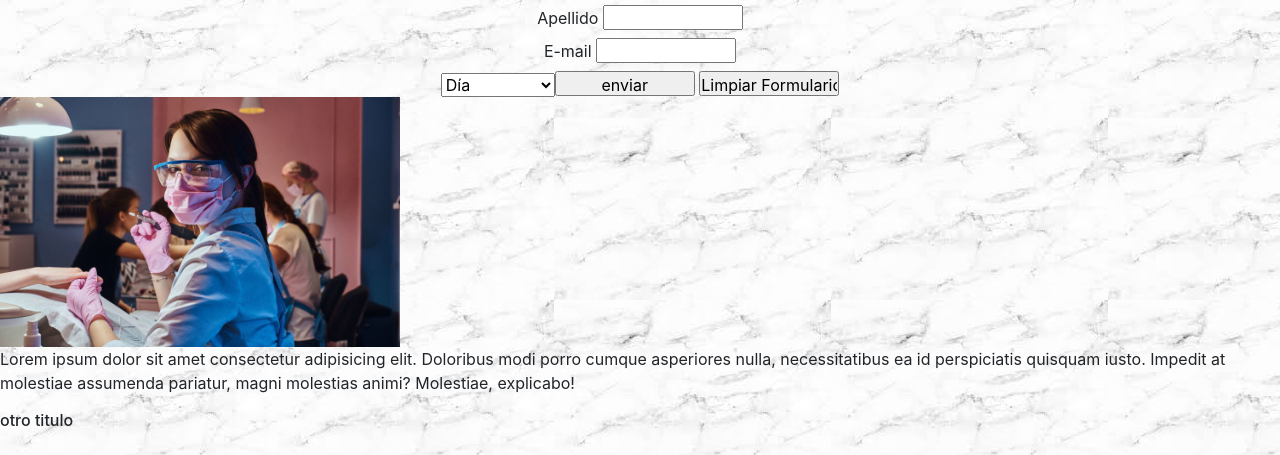
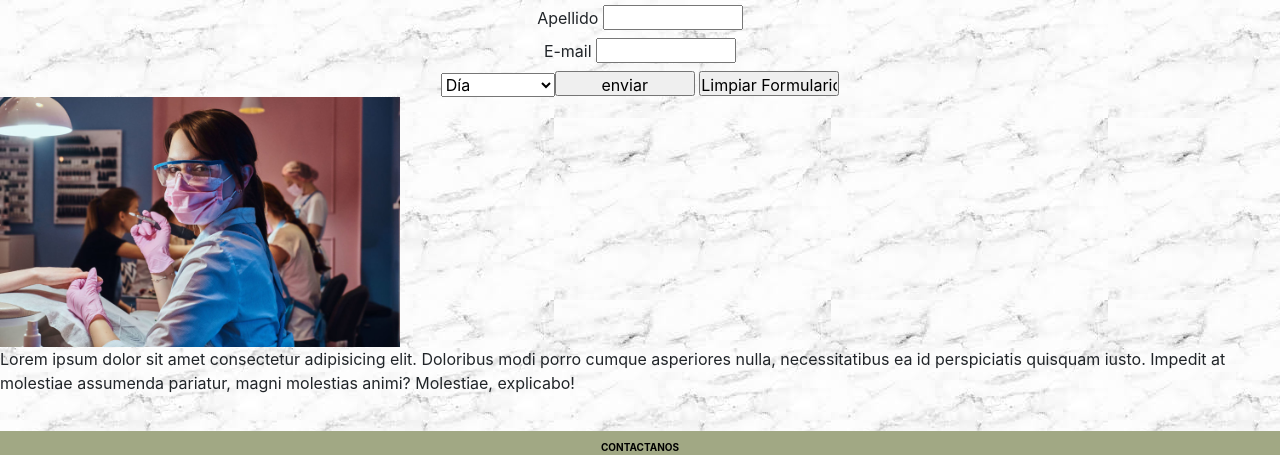
Before and after one commit to LindaMedina28/entregaclase15, a plain HTML site: page nosotras.html in a window 1280 px wide. Shown: the part 246-701 px from the top of the page. Drawn offline with nearby package versions, Linux system fonts and the light colour scheme.

Commit message:
borre las etiquetas

```diff
--- a/nosotras.html
+++ b/nosotras.html
@@ -83,7 +83,7 @@
   <p class="miestilo">Lorem ipsum dolor sit amet consectetur adipisicing elit. Doloribus modi porro cumque asperiores
     nulla, necessitatibus ea id perspiciatis quisquam iusto. Impedit at molestiae assumenda pariatur, magni molestias
     animi? Molestiae, explicabo!</p>
-    <h6>otro titulo</h6>
+
 
 
 
```
